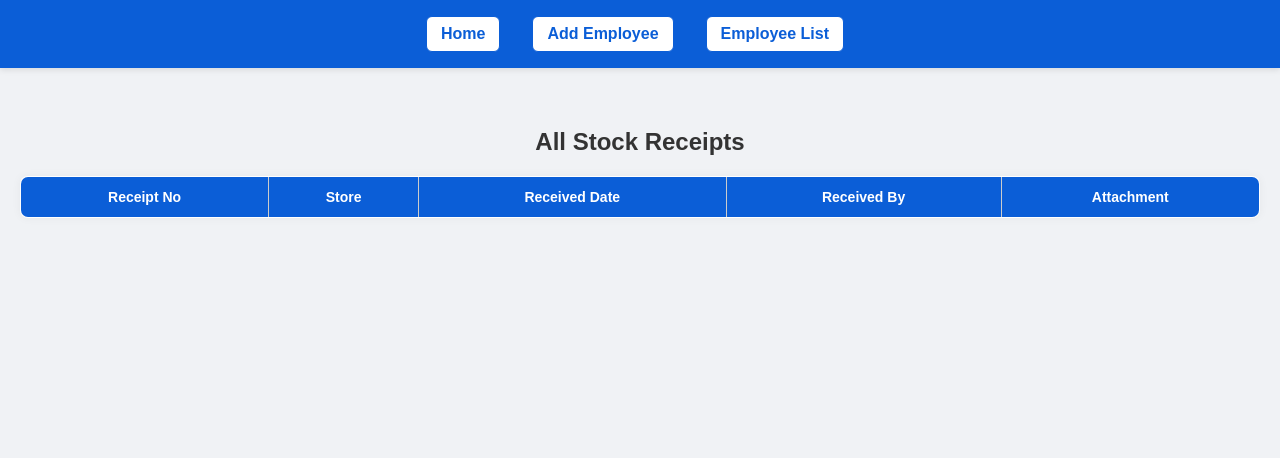
After one commit to Naimjalal/erp-django-capstone, a Django app: page /inventory/stock-receipts/ in a window 1280 px wide. The commit adds this page. Shown: the top 458 px of the page. Run offline with Django 5.2, Linux system fonts and the light colour scheme; data comes from the database, SQL or seed files in the repository; data that the repository does not hold is empty.

Commit message:
created receipt detail and all stock receipt list

```diff
--- a/employees/templates/base.html
+++ b/employees/templates/base.html
@@ -24,6 +24,8 @@
         <a href="{% url 'add_size_variant' %}">Add Size Variant</a>
 
         <a href="{% url 'add_stock_receipt' %}">Add Stock Receipt</a>
+        <a href="{% url 'stock_receipt_list' %}">All Stock Receipt</a>
+
 
 
       {% endif %}
--- /dev/null
+++ b/inventory/templates/inventory/stock_receipt_list.html
@@ -0,0 +1,34 @@
+{% extends 'base.html' %}
+
+{% block content %}
+<h2>All Stock Receipts</h2>
+
+<table border="1" cellpadding="8" cellspacing="0">
+  <thead>
+    <tr>
+      <th>Receipt No</th>
+      <th>Store</th>
+      <th>Received Date</th>
+      <th>Received By</th>
+      <th>Attachment</th>
+    </tr>
+  </thead>
+  <tbody>
+    {% for receipt in receipts %}
+    <tr onclick="window.location.href='{% url 'stock_receipt_detail' receipt.id %}'" style="cursor: pointer;">
+      <td>{{ receipt.receipt_no }}</td>
+      <td>{{ receipt.store.store_name }}</td>
+      <td>{{ receipt.received_date }}</td>
+      <td>{{ receipt.received_by.username }}</td>
+      <td>
+        {% if receipt.attachment %}
+          <a href="{{ receipt.attachment.url }}" target="_blank">View</a>
+        {% else %}
+          -
+        {% endif %}
+      </td>
+    </tr>
+    {% endfor %}
+  </tbody>
+</table>
+{% endblock %}
--- a/inventory/urls.py
+++ b/inventory/urls.py
@@ -10,6 +10,12 @@ urlpatterns = [
     path('size-variant/edit/<int:pk>/', views.edit_size_variant, name='edit_size_variant'),
     path('size-variant/delete/<int:pk>/', views.delete_size_variant, name='delete_size_variant'),
     path('stock-receipt/add/', views.add_stock_receipt, name='add_stock_receipt'),
+    path('stock-receipts/', views.stock_receipt_list, name='stock_receipt_list'),
+    path('receipts/<int:pk>/', views.receipt_detail, name='receipt_detail'),
+    path('stock-receipt/<int:pk>/', views.receipt_detail, name='stock_receipt_detail'),
+
+
+
 
 
 ]
--- a/inventory/views.py
+++ b/inventory/views.py
@@ -186,3 +186,18 @@ def add_stock_receipt(request):
     }
 
     return render(request, 'inventory/add_stock_receipt.html', context)
+
+def stock_receipt_list(request):
+    receipts = StockReceipt.objects.select_related('store', 'received_by').order_by('-received_date')
+    return render(request, 'inventory/stock_receipt_list.html', {'receipts': receipts})
+
+def receipt_detail(request, pk):
+    receipt = get_object_or_404(StockReceipt, pk=pk)
+    items = receipt.receipt_items.all()
+
+
+    return render(request, 'inventory/receipt_detail.html',{
+        'receipt': receipt,
+        'items': items
+
+    })
```
Also changed, not shown: inventory/templates/inventory/receipt_detail.html (added, +44 -0 lines), media/attachments/4CONNECT_V7qikPX.jpg (added).
